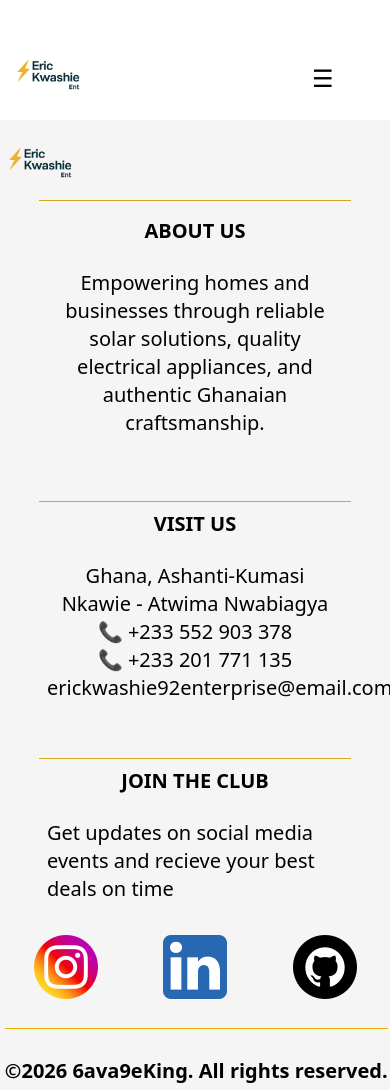
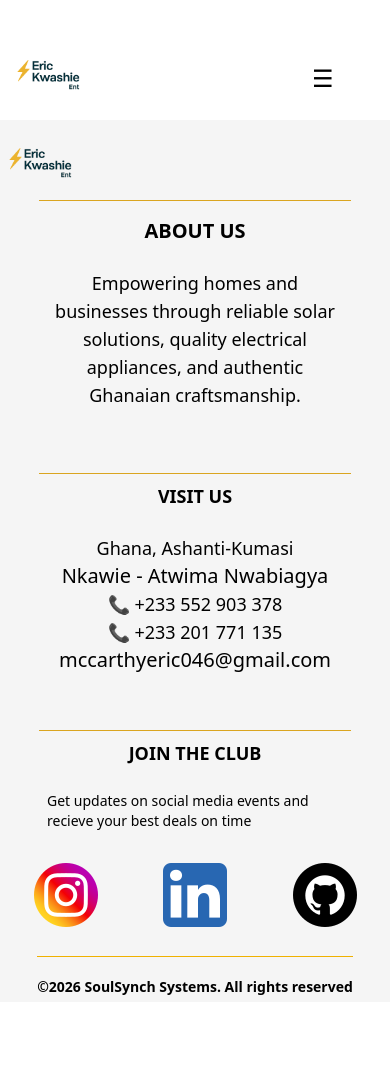
Before and after one commit to king6ava9e/ERIC-QUASHIE-92-ENTERPRISE, a website: page contact.html in a window 390 px wide. After the commit the page ends 1002 px from the top, so only its background shows below. Drawn offline with nearby package versions, Linux system fonts and the light colour scheme; a web font is replaced by a local one.

Commit message:
made some updates to all pages

```diff
--- a/contact.html
+++ b/contact.html
@@ -90,38 +90,61 @@
 
     </nav>
 
-  <footer >
-        <div><img class="w-[5rem] [@media(min-width:650px)]:w-[10rem]" src="images/eric quarshie image.png" alt="company logo"></div>
+    <main>
 
-        <section class="footer-info">
+    </main>
+
+<footer>
+    <div><img class="w-[5rem] [@media(min-width:650px)]:w-[10rem]" src="images/eric quarshie image.png"
+            alt="company logo"></div>
+
+    <section class="footer-info">
         <div class="paragraph-section ">
-        <p class="text-center text-lg [@media(min-width:450px)]: text-xl [@media(min-width:650px)]:text-xl"> <strong>ABOUT US</strong></p><br>
-        <p class="text-lg p-4 [@media(min-width:450px)]: text-xl [@media(min-width:650px)]:text-xl text-center">Empowering homes and businesses through reliable solar solutions, quality electrical appliances, and authentic Ghanaian craftsmanship.</p></div><br><br>
+            <p class="text-center text-lg [@media(min-width:450px)]: text-xl [@media(min-width:650px)]:text-xl">
+                <strong>ABOUT US</strong></p><br>
+            <p class="text-lg p-4 [@media(min-width:450px)]: text-lg [@media(min-width:650px)]:text-lg text-center">
+                Empowering homes and businesses through reliable solar solutions, quality electrical appliances, and
+                authentic Ghanaian craftsmanship.</p>
+        </div><br><br>
 
         <div class="address-section">
-        <p class="text-center text-lg [@media(min-width:450px)]: text-xl [@media(min-width:650px)]:text-xl"> <strong>VISIT US</strong></p><br>
-        <p class="text-center text-lg [@media(min-width:450px)]: text-xl [@media(min-width:650px)]:text-xl">Ghana, Ashanti-Kumasi</p>
-        <p class="text-center text-lg [@media(min-width:450px)]: text-xl [@media(min-width:650px)]:text-xl">Nkawie - Atwima Nwabiagya</p>
-        <p class="text-center text-lg[@media(min-width:450px)]: text-xl [@media(min-width:650px)]:text-2xl">📞 +233 552 903 378</p>
-        <p class="text-center text-lg[@media(min-width:450px)]: text-xl [@media(min-width:650px)]:text-2xl">📞 +233 201 771 135</p>
-        <p class="text-center [@media(min-width:450px)]: text-xl [@media(min-width:650px)]:text-xl">erickwashie92enterprise@email.com</p></div><br><br>
+            <p class="text-center text-lg [@media(min-width:450px)]: text-lg [@media(min-width:650px)]:text-xl">
+                <strong>VISIT US</strong></p><br>
+            <p class="text-center text-lg [@media(min-width:450px)]: text-lg [@media(min-width:650px)]:text-xl">Ghana,
+                Ashanti-Kumasi</p>
+            <p class="text-center text-lg [@media(min-width:450px)]: text-xl [@media(min-width:650px)]:text-xl">Nkawie -
+                Atwima Nwabiagya</p>
+            <p class="text-center text-lg[@media(min-width:450px)]: text-lg [@media(min-width:650px)]:text-2xl">📞 +233
+                552 903 378 </p>
+            <p class="text-center text-sm[@media(min-width:450px)]: text-lg [@media(min-width:650px)]:text-sm">📞 +233
+                201 771 135</p>
+            <p class="text-center [@media(min-width:450px)]: text-xl [@media(min-width:650px)]:text-lg">
+                mccarthyeric046@gmail.com</p>
+        </div><br><br>
 
         <div class="join-action">
-        <p class="text-center text-lg [@media(min-width:450px)]: text-xl [@media(min-width:650px)]:text-xl "><strong>JOIN THE CLUB</strong></p><br>
-        <p class="[@media(min-width:450px)]: text-xl [@media(min-width:650px)]:text-xl" >Get updates on social media events and recieve your best deals on time </p></div><br></section>
+            <p class="text-center text-lg [@media(min-width:450px)]: text-lg [@media(min-width:650px)]:text-lg ">
+                <strong>JOIN THE CLUB</strong></p><br>
+            <p class="[@media(min-width:450px)]: text-sm [@media(min-width:650px)]:text-lg">Get updates on social media
+                events and recieve your best deals on time </p>
+        </div><br>
+    </section>
 
 
-        <div class="images-section ">
-            <div ><img class="[@media(min-width:650px)]:w-[5rem]" src="images/instagram_logo.webp" alt="Instagram social handle"></div>
-            <div><img class="[@media(min-width:650px)]:w-[5rem]" src="images/linkdln.webp" alt="linkdln"></div>
-            <div><img class="[@media(min-width:650px)]:w-[5rem]" src="images/github-64.webp" alt=""></div>
+    <div class="images-section ">
+        <div><img class="[@media(min-width:650px)]:w-[5rem]" src="images/instagram_logo.webp"
+                alt="Instagram social handle"></div>
+        <div><img class="[@media(min-width:650px)]:w-[5rem]" src="images/linkdln.webp" alt="linkdln"></div>
+        <div><img class="[@media(min-width:650px)]:w-[5rem]" src="images/github-64.webp" alt=""></div>
     </div><br>
 
     <div class="copyright-section">
-        <p class="text-sm font-bold border-t-[1px] border-yellow-500 [@media(min-width:450px)]: text-xl [@media(min-width:650px)]:text-2xl"><br>
-            &copy;<span id="year"></span> 6ava9eKing. All rights reserved.
+        <p
+            class="text-sm font-bold border-t-[1px] border-yellow-500 [@media(min-width:450px)]: text-sm [@media(min-width:650px)]:text-sm">
+            <br>
+            &copy;<span id="year"></span> SoulSynch Systems. All rights reserved
         </p>
     </div>
-    </footer>
+</footer>
 </body>
 </html>
--- /dev/null
+++ b/package.json
@@ -0,0 +1,5 @@
+{
+  "dependencies": {
+    "bootstrap": "^5.3.8"
+  }
+}
```
Also changed, not shown: gallery.html (+33 -16 lines), thank-you.html (added, +11 -0 lines), 1 other file.
